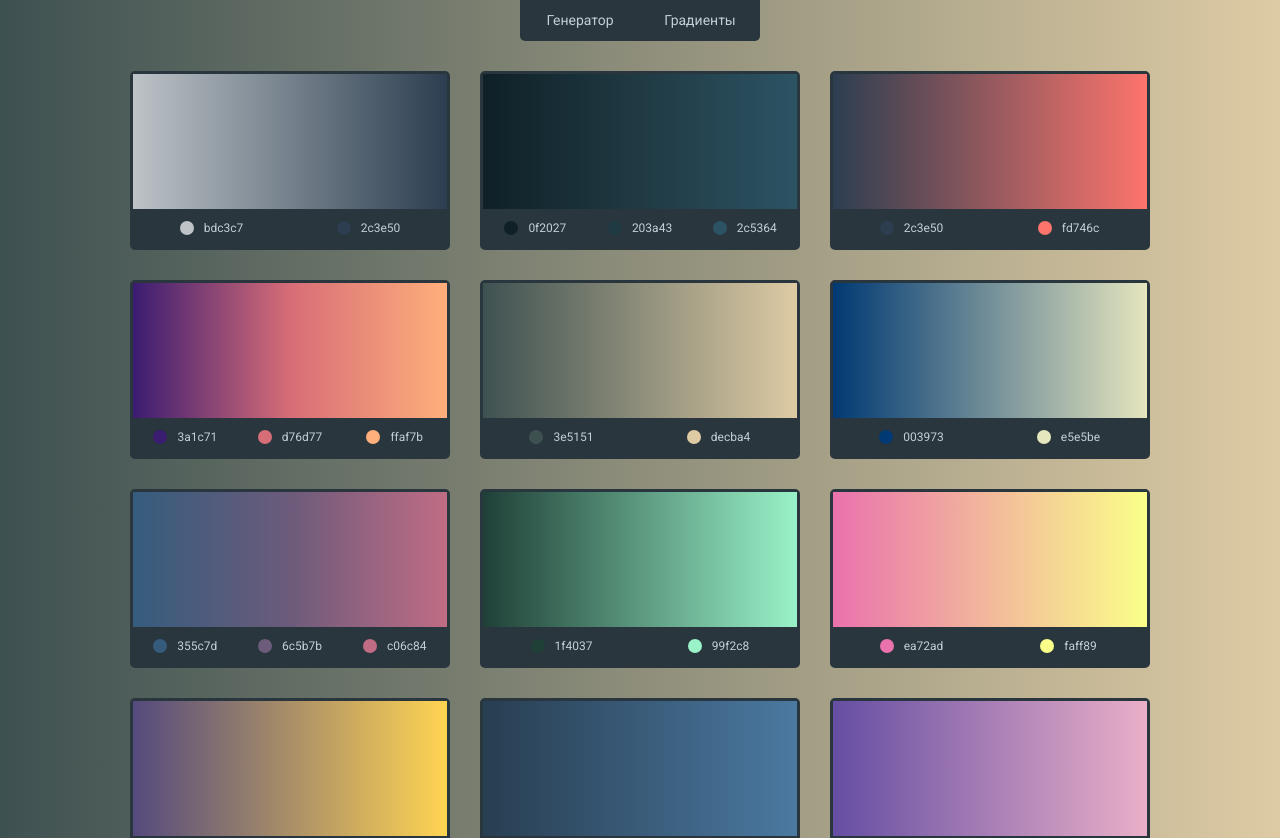
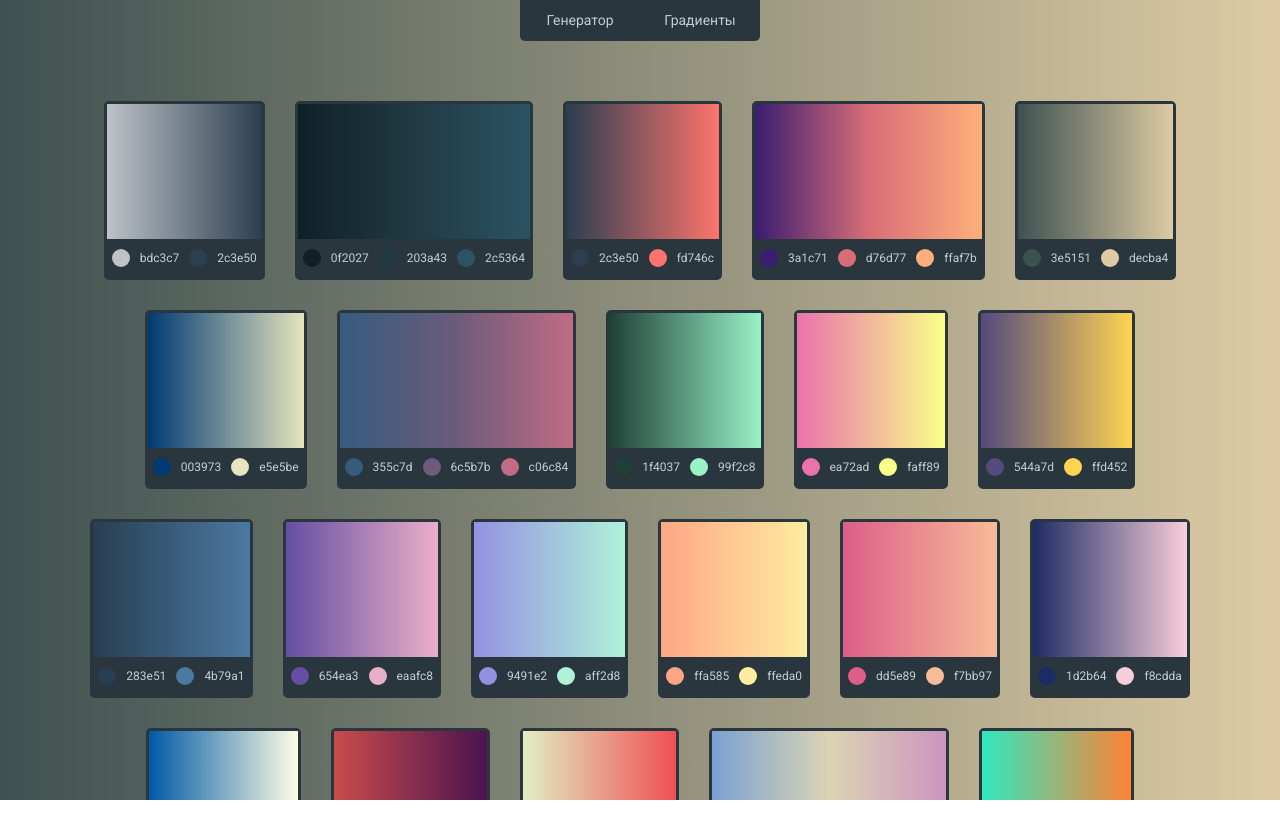
Before and after one commit to mfdevgit/utilities, a React (Create React App) app: page /gradients in a window 1280 px wide. Shown: the top 838 px of the page. After the commit the page ends 800 px from the top, so only its background shows below. Built offline with nearby package versions, Linux system fonts and the light colour scheme.

Commit message:
gradient effects, password errors

```diff
--- a/package.json
+++ b/package.json
@@ -11,6 +11,7 @@
     "react-helmet": "^6.1.0",
     "react-router-dom": "^6.9.0",
     "react-scripts": "5.0.1",
+    "react-spinners": "^0.13.8",
     "sass": "^1.60.0",
     "web-vitals": "^2.1.4"
   },
--- a/public/index.html
+++ b/public/index.html
@@ -8,7 +8,9 @@
         <meta name="robots" content="index,follow" />
         <meta name="viewport" content="width=device-width, initial-scale=1.0" />
         <link rel="icon" href="/logotypes/favicon.ico" />
-        <link rel="apple-touch-icon" href="/logotypes/logo192.png" />
+        <link rel="apple-touch-icon" sizes="64x64" href="/logotypes/logo_64.png" />
+        <link rel="apple-touch-icon" sizes="192x192" href="/logotypes/logo_192.png" />
+        <link rel="apple-touch-icon" sizes="512x512" href="/logotypes/logo_512.png" />
         <link rel="manifest" href="/manifest.json" />
         <title>Утилиты | Франко Максим (mfdev)</title>
     </head>
--- a/src/components/Gradients.jsx
+++ b/src/components/Gradients.jsx
@@ -1,5 +1,7 @@
 import React from 'react'
+import { useState, useEffect } from 'react'
 import { Helmet } from 'react-helmet'
+import Loader from './Loader'
 
 const data = [
     ['#bdc3c7', '#2c3e50'],
@@ -39,11 +41,21 @@ const data = [
 ]
 
 export default function Gradients() {
+    const [isLoading, setIsLoading] = useState(true)
+    useEffect(() => {
+        const timer = setTimeout(() => {
+            setIsLoading(false)
+        }, 1000)
+        return () => clearTimeout(timer)
+    }, [])
     return (
         <>
             <Helmet>
                 <title>Градиенты | Утилиты</title>
             </Helmet>
+            {isLoading ? (
+                <Loader />
+            ) : (
                 <div className='gradients'>
                     {data.map((element, index) => {
                         const gradient = `linear-gradient(to right, ${element.join(', ')})`
@@ -55,6 +67,10 @@ export default function Gradients() {
                                     onClick={e => {
                                         e.preventDefault()
                                         navigator.clipboard.writeText(gradient)
+                                        e.target.classList.add('active')
+                                        setTimeout(() => {
+                                            e.target.classList.remove('active')
+                                        }, 600)
                                     }}
                                 ></div>
                                 <div className='info'>
@@ -65,9 +81,19 @@ export default function Gradients() {
                                                 onClick={e => {
                                                     e.preventDefault()
                                                     navigator.clipboard.writeText(item)
+                                                    e.target.classList.add('active')
+                                                    setTimeout(() => {
+                                                        e.target.classList.remove('active')
+                                                    }, 600)
                                                 }}
                                             >
-                                            <span style={{ backgroundColor: item }}></span>
+                                                <span
+                                                    style={{ backgroundColor: item }}
+                                                    onClick={e => {
+                                                        e.stopPropagation()
+                                                        e.currentTarget.parentNode.click()
+                                                    }}
+                                                ></span>
                                                 {item.slice(1)}
                                             </button>
                                         )
@@ -77,6 +103,7 @@ export default function Gradients() {
                         )
                     })}
                 </div>
+            )}
         </>
     )
 }
--- /dev/null
+++ b/src/components/Loader.jsx
@@ -0,0 +1,9 @@
+import React from 'react'
+import { BarLoader } from 'react-spinners'
+
+const Loader = () => {
+    const override = { width: '200px', position: 'absolute', top: 'calc(50% - 2px)', left: 'calc(50% - 100px)' }
+    return <BarLoader color='hsl(200, 20%, 20%)' cssOverride={override} />
+}
+
+export default Loader
--- a/src/styles/index.scss
+++ b/src/styles/index.scss
@@ -12,7 +12,7 @@
     .app {
         @include flex($direction: column);
         width: 100%;
-        min-height: 100vh;
+        height: 100vh;
         background: linear-gradient(to right, #3e5151, #decba4);
         header,
         footer {
@@ -21,18 +21,20 @@
             background-color: $dark;
         }
         main {
-            @include flex($direction: column, $align: center);
             position: relative;
             width: 100%;
             flex: 1 1;
-            padding: 0 20px 60px 20px;
+            padding: 101px 20px 60px 20px;
+            overflow-y: scroll;
         }
     }
 }
 
 .navigation {
     display: inline-block;
-    margin-bottom: 30px;
+    position: absolute;
+    top: 0;
+    left: calc(50% - 120px);
     a {
         @include font($color: $light, $align: center);
         display: inline-block;
@@ -50,9 +52,10 @@
 
 .generator {
     @include border($border: 3px solid $dark);
-    min-width: 280px;
+    min-width: 260px;
+    max-width: 360px;
     width: 100%;
-    max-width: 420px;
+    margin: 0 auto;
     padding: 20px;
     background-color: $dark_opacity;
     .password_navigation {
@@ -61,7 +64,7 @@
         strong {
             @include flex($justify: center, $align: center);
             @include font($color: $light, $align: center);
-            width: calc(100% - 50px);
+            flex: 1 0, auto;
             padding: 10px;
             word-break: break-all;
             border-radius: 5px 0 0 5px;
@@ -69,12 +72,12 @@
         }
         > div {
             @include flex($direction: column);
-            width: 50px;
+            flex: 0 0, 50px;
             button {
                 @include border($radius: 0);
                 @include font($color: $light, $align: center);
                 display: block;
-                width: 100%;
+                width: 50px;
                 height: 50%;
                 min-height: 50px;
                 cursor: pointer;
@@ -139,14 +142,19 @@
             }
         }
     }
+    > p {
+        @include font($color: $light, $align: center);
+        margin-bottom: 20px;
+    }
 }
 
 .gradients {
     @include flex($justify: center, $wrap: wrap, $gap: 30px);
-    max-width: 1020px;
+    max-width: 1140px;
+    margin: 0 auto;
     .gradient_cart {
         @include border($border: 3px solid $dark);
-        width: 320px;
+        flex: 1 0, 280px;
         .color {
             position: relative;
             height: 135px;
@@ -164,26 +172,56 @@
                 opacity: 0;
             }
             &:hover {
+                &:not(.active) {
+                    &::before {
+                        opacity: 1;
+                    }
+                }
+            }
+            &.active {
                 &::before {
                     opacity: 1;
+                    transform: scale(1.25) rotate(180deg);
                 }
             }
         }
         .info {
             @include flex;
+            background-color: $dark;
             button {
                 @include flex($justify: center, $align: center, $gap: 10px);
                 @include border($radius: 0);
                 @include font($color: $light, $size: 12px);
-                flex: 1 1;
-                padding: 10px;
-                background-color: $dark;
-                text-align: center;
+                flex: 1 0;
+                padding: 10px 5px;
+                background-color: transparent;
                 cursor: pointer;
+                &.active {
+                    span {
+                        &::before {
+                            opacity: 1;
+                            transform: scale(1.25);
+                        }
+                    }
+                }
                 span {
-                    width: 14px;
-                    height: 14px;
+                    position: relative;
+                    width: 18px;
+                    height: 18px;
                     border-radius: 50%;
+                    transition: all 150ms ease;
+                    &::before {
+                        content: '';
+                        position: absolute;
+                        top: calc(50% - 9px);
+                        left: calc(50% - 9px);
+                        width: 18px;
+                        height: 18px;
+                        border-radius: 50%;
+                        background: $dark url('../../public/images/check.svg') center / 100% no-repeat;
+                        transition: all 150ms ease;
+                        opacity: 0;
+                    }
                 }
             }
         }
@@ -193,7 +231,9 @@
 .about {
     @include border($border: 3px solid $dark);
     min-width: 280px;
+    width: 100%;
     max-width: 560px;
+    margin: 0 auto;
     padding: 15px;
     background-color: $dark_opacity;
     p {
--- a/src/styles/variables.scss
+++ b/src/styles/variables.scss
@@ -3,6 +3,7 @@
 $dark: hsl(200, 20%, 20%);
 $dark_opacity: hsla(200deg, 25%, 25%, 0.5);
 $light: hsl(200deg, 20%, 80%);
+$red: hsl(0, 50%, 50%);
 
 @mixin font($color: $dark, $size: 14px, $weight: normal, $align: left, $decoration: none) {
     color: $color;
@@ -26,13 +27,3 @@ $light: hsl(200deg, 20%, 80%);
     flex-wrap: $wrap;
     gap: $gap;
 }
-$breakpoints: (
-    'small': 0px,
-    'medium': 520px,
-    'large': 1024px
-);
-@mixin screen($size) {
-    @media (min-width: map-get($breakpoints, $size)) {
-        @content;
-    }
-}
```
Also changed, not shown: src/components/Generator.jsx (+37 -39 lines), public/images/check.svg (added), 1 other file (tests, documents, lock files or other folders). Lines whose indentation alone changed are shown as unchanged.
